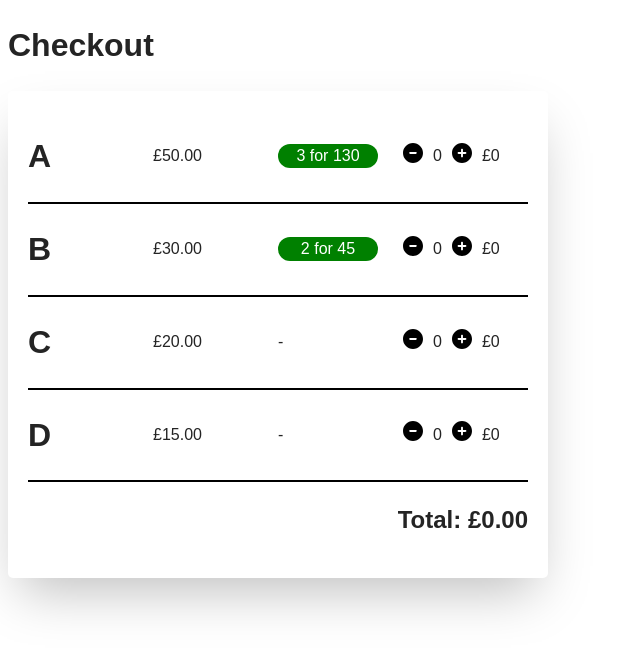
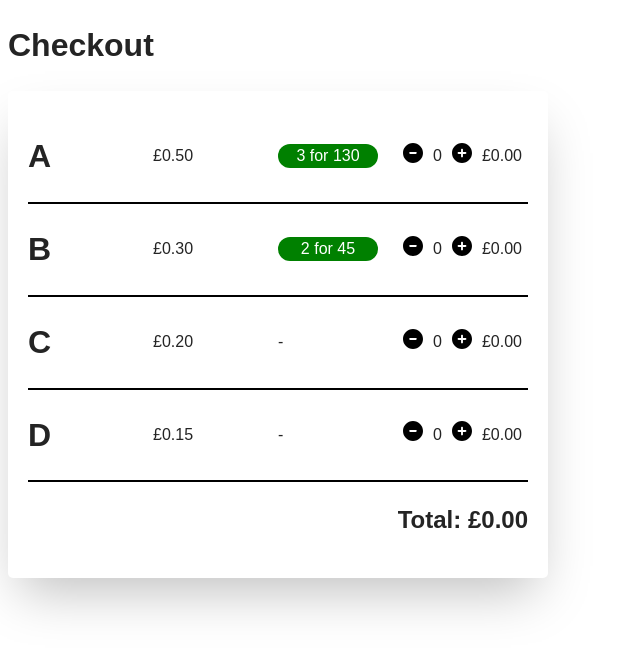
Before and after one commit to mefexd/checkout, a React (Vite) app: page / in a window 1280 px wide. Shown: the top 652 px of the page, without its empty margins (0-640 px from the left). Built offline with nearby package versions, Linux system fonts and the light colour scheme.

Commit message:
correct number format to pence

```diff
--- a/src/components/ProductCounter.tsx
+++ b/src/components/ProductCounter.tsx
@@ -1,6 +1,7 @@
 import { useEffect, useState } from "react";
 import { Product } from "../shared/interfaces/product.interface";
 import useIsFirstRender from "../shared/hooks/useIsFirstRender";
+import formatCurrency from "../shared/helpers/format-currency";
 
 type ProductCounterProps = {
   product: Product;
@@ -88,7 +89,9 @@ export const ProductCounter = ({
           alt="plus icon"
         />
       </button>
-      <span className="individual-product-cost">£{totalCostOfProduct}</span>
+      <span className="individual-product-cost">
+        {formatCurrency(totalCostOfProduct)}
+      </span>
     </div>
   );
 };
--- a/src/shared/helpers/format-currency.ts
+++ b/src/shared/helpers/format-currency.ts
@@ -1,5 +1,6 @@
 export default function formatCurrency(number: number): string {
-  return number.toLocaleString("en-GB", {
+  const numberAsPence = number / 100;
+  return numberAsPence.toLocaleString("en-GB", {
     style: "currency",
     currency: "GBP",
   });
```
